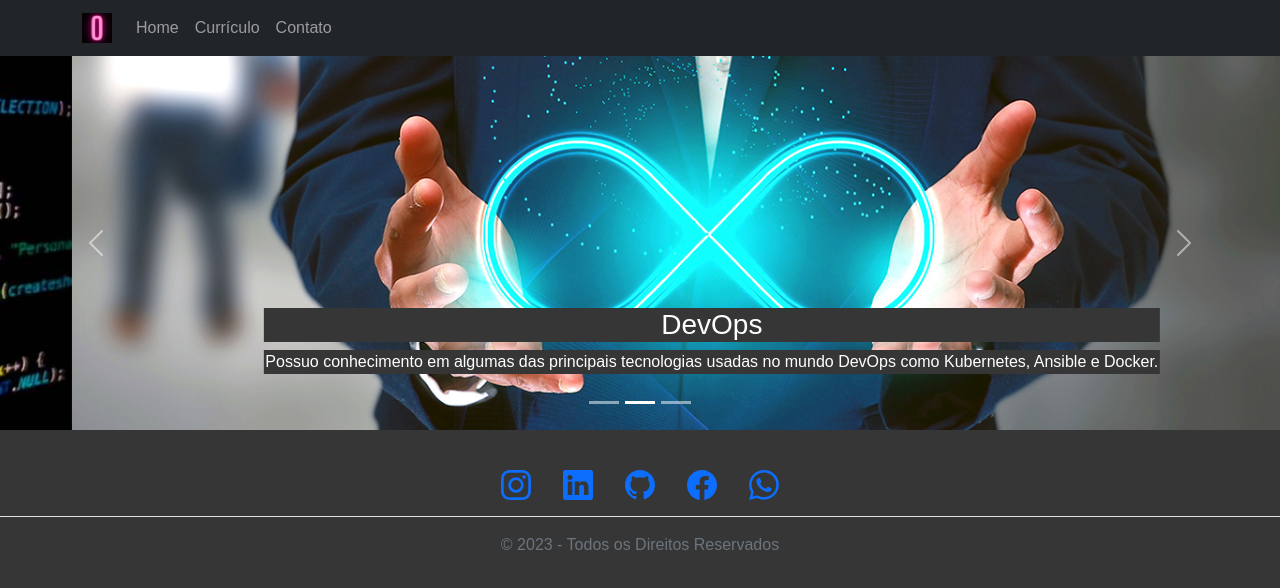
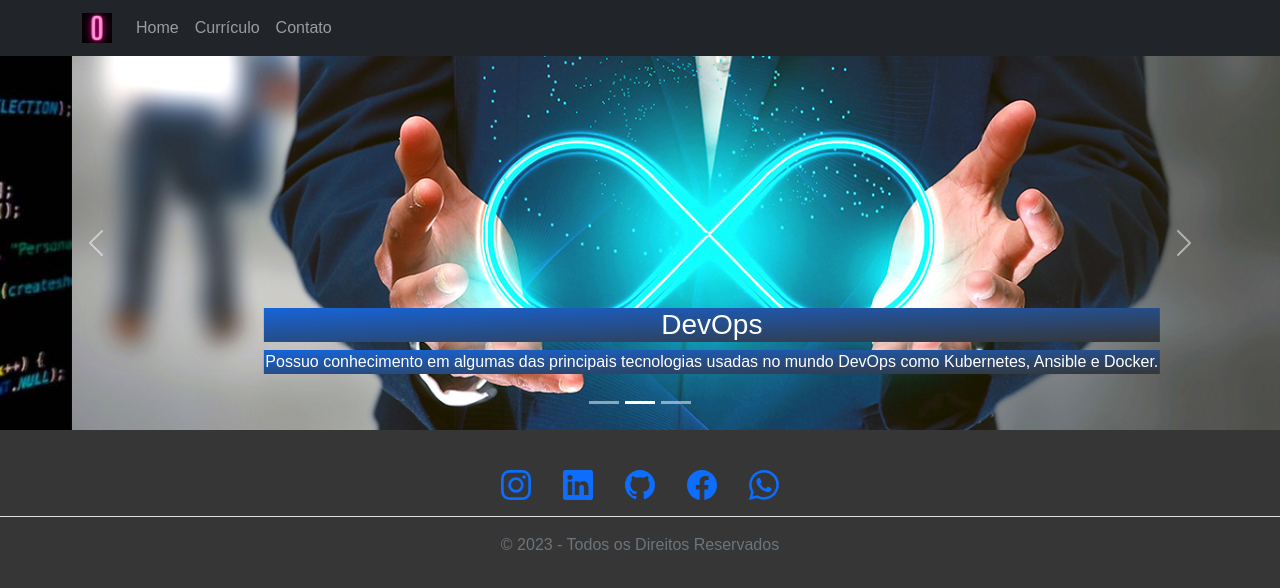
Before and after one commit to otavio25/my-blog, a React (Create React App) app: page / in a window 1280 px wide. Shown: the top 588 px of the page. Built offline with nearby package versions, Linux system fonts and the light colour scheme.

Commit message:
ajustando layout dos slides

```diff
--- a/src/components/pages/styles.css
+++ b/src/components/pages/styles.css
@@ -33,5 +33,6 @@
 }
 
 .texto-home{
-    background-color: #363636;
+    /*background-color: #363636;*/
+    background-image: linear-gradient(to bottom right, #1664d8,#363636);
 }
```
